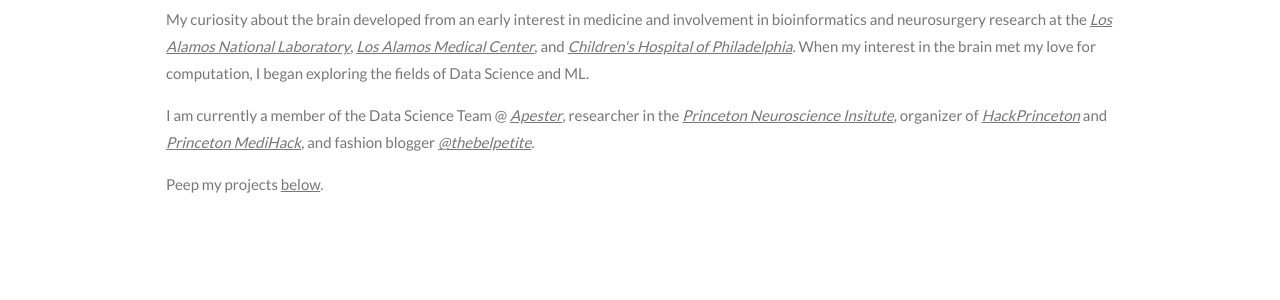
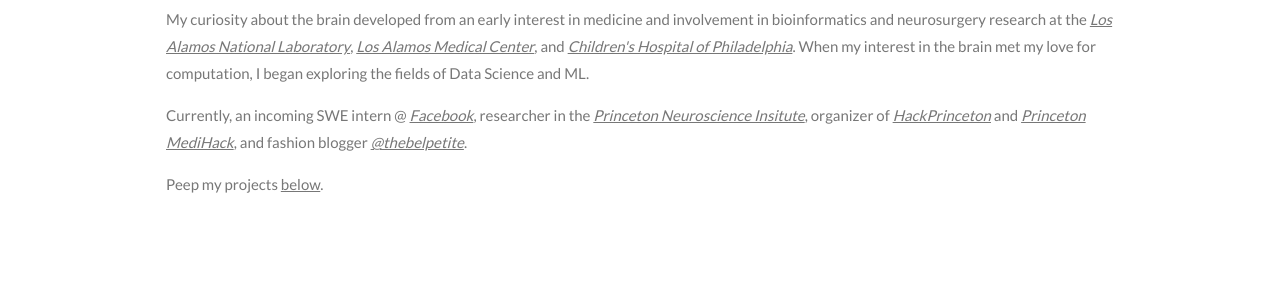
Before and after one commit to wangk5/wangk5.github.io, a Jekyll site: the page index.html, which Jekyll copies as it is, in a window 1280 px wide and 900 px high, scrolled down 983 px. Shown: the part 154-454 px from the top of the window. Built offline with Jekyll 4.4.1, drawn with Linux system fonts in a browser that asks for light colours.

Commit message:
Update index.html

```diff
--- a/index.html
+++ b/index.html
@@ -100,7 +100,7 @@
 	the fields of Data Science and ML.
   </p>
 	<p>
-	      I am currently a member of the Data Science Team @ <a href="https://apester.com"><i>Apester</i></a>,
+	      Currently, an incoming SWE intern @ <a href="https://newsroom.fb.com/company-info/"><i>Facebook</i></a>,
 	      researcher in the <a href="http://pni.princeton.edu"><i>Princeton Neuroscience Insitute</i></a>,
 	      organizer of <a href="https://s18.hackprinceton.com"><i>HackPrinceton</i></a> and
 	      <a href="https://princetonmedihack.io"><i>Princeton MediHack</i></a>,
```
